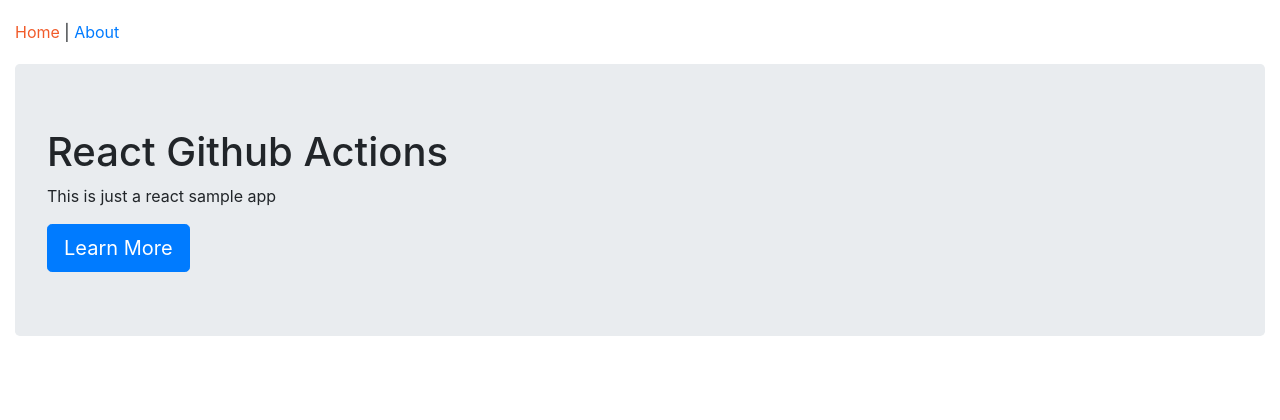
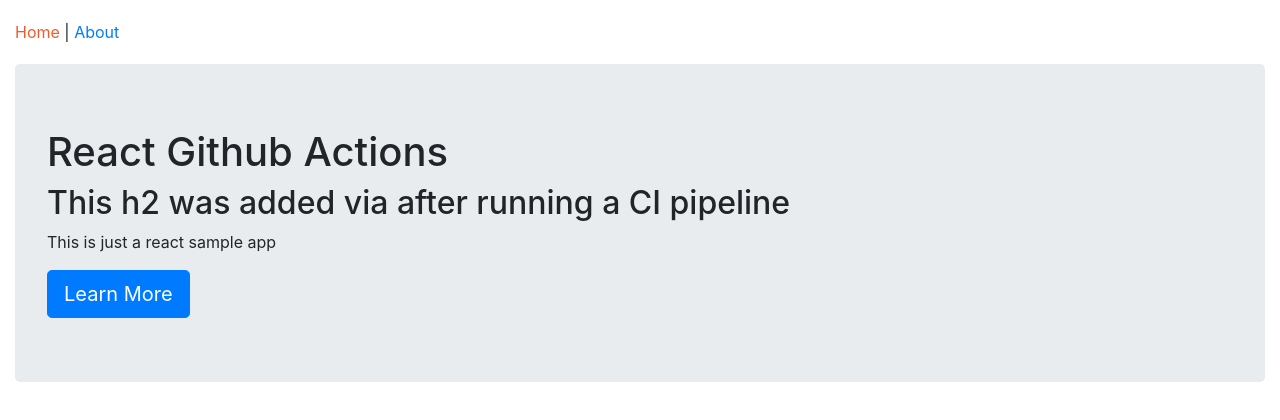
Before and after one commit to c2r79/react-github-actions, a React app: page / in a window 1280 px wide. Shown: the top 420 px of the page. Built offline with nearby package versions, Linux system fonts and the light colour scheme.

Commit message:
first run from pr to deploy on stage

```diff
--- a/src/components/home/HomePage.js
+++ b/src/components/home/HomePage.js
@@ -5,6 +5,7 @@
   // * The jumbotron className comes w/ bootstrap which gives a large greeting
   <div className="jumbotron">
     <h1>React Github Actions</h1>
+    <h2>This h2 was added via after running a CI pipeline</h2>
     <p>This is just a react sample app</p>
     <Link to="about" className="btn btn-primary btn-lg">
       Learn More
```
